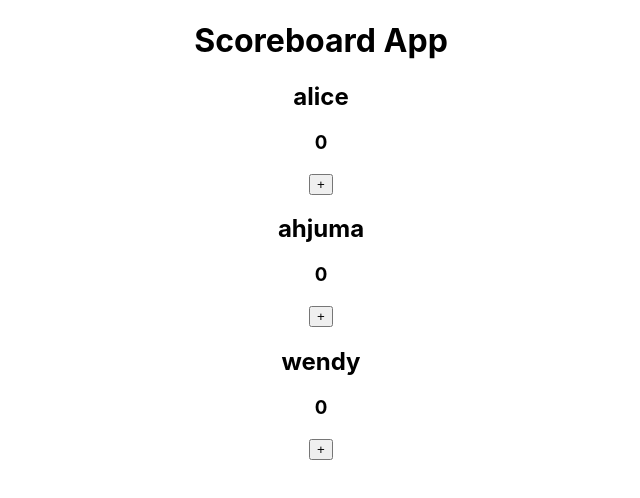
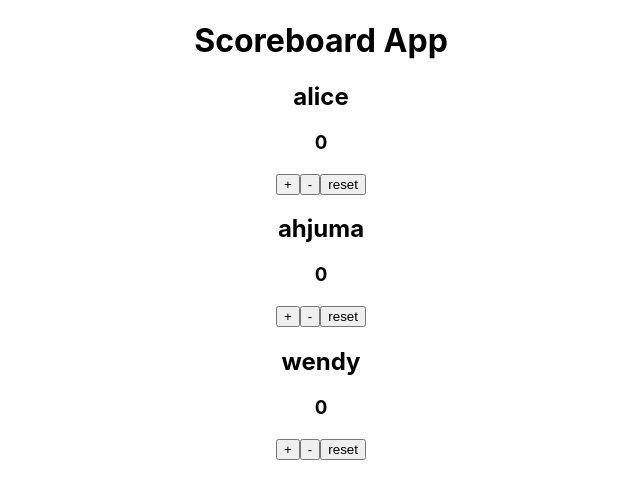
Before and after one commit to edwhelan/react-scoreboard, a React (Create React App) app: page / in a window 1280 px wide. Shown: the top 498 px of the page, without its empty margins (319-959 px from the left). Built offline with nearby package versions, Linux system fonts and the light colour scheme.

Commit message:
add decrement and reset button

```diff
--- a/src/App.js
+++ b/src/App.js
@@ -46,31 +46,89 @@ class App extends Component {
           <h2 >{score.name}</h2>
           <h3>{score.score}</h3>
           <button onClick={() => this._incrementScoreById(score.id)}>+</button>
+          <button onClick={() => this._decrementScoreById(score.id)}>-</button>
+          <button onClick={() => this._resetScoreById(score.id)}>reset</button>
         </div>
       );
     });
     return cards;
   }
+  // v1 map manually constructing replacement
+  // _incrementScoreById(id) {
+  //   // find player in this.state.scores
+  //   const newScores = this.state.scores.map(score => {
+  //     if (score.id !== id) {
+  //       return score;
+  //     } else {
+  //       return {
+  //         id: score.id,
+  //         name: score.name,
+  //         //increment score
+  //         score: score.score + 1
+  //       }
+  //     }
+  //   })
+  //   //and call this.setState
+  //   this.setState({
+  //     scores: newScores
+  //   })
+  // }
+
+  //v2 .map using a shorthand to copy values out of the original
+
   _incrementScoreById(id) {
-    // find player in this.state.scores
+    //find player in this. state.scores
+    // increment score
     const newScores = this.state.scores.map(score => {
       if (score.id !== id) {
-        return score;
+        return score
       } else {
         return {
-          id: score.id,
-          name: score.name,
-          //increment score
+          ...score,
           score: score.score + 1
         }
       }
-    })
-    //and call this.setState
+    });
     this.setState({
       scores: newScores
     })
   }
 
+  _decrementScoreById(id) {
+    //find player in this. state.scores
+    // increment score
+    const newScores = this.state.scores.map(score => {
+      if (score.id !== id) {
+        return score
+      } else {
+        return {
+          ...score,
+          score: score.score - 1
+        }
+      }
+    });
+    this.setState({
+      scores: newScores
+    })
+  }
+
+  _resetScoreById(id) {
+    //find player in this. state.scores
+    // increment score
+    const newScores = this.state.scores.map(score => {
+      if (score.id !== id) {
+        return score
+      } else {
+        return {
+          ...score,
+          score: 0
+        }
+      }
+    });
+    this.setState({
+      scores: newScores
+    })
+  }
 }
 
 export default App;
```
